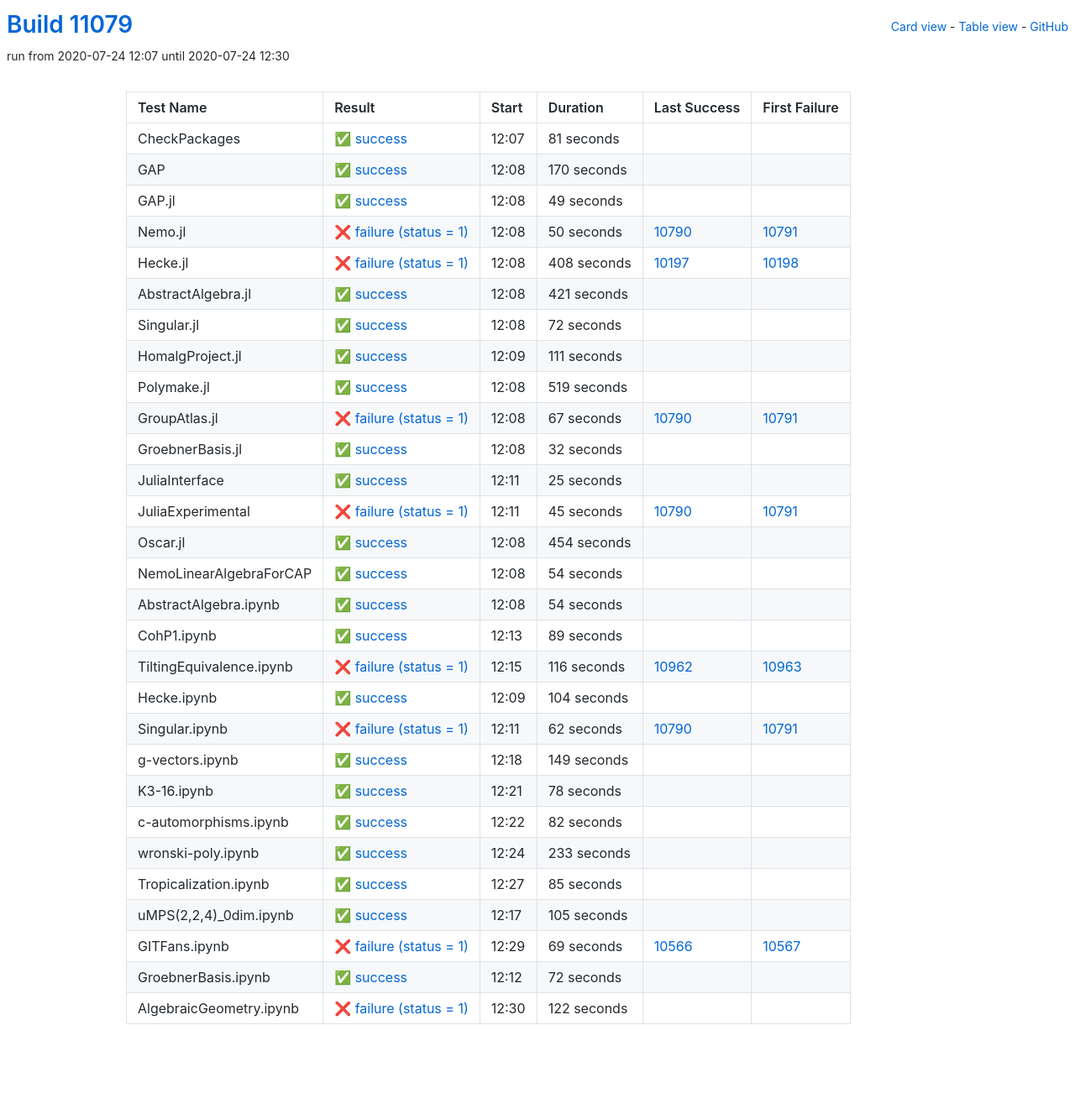
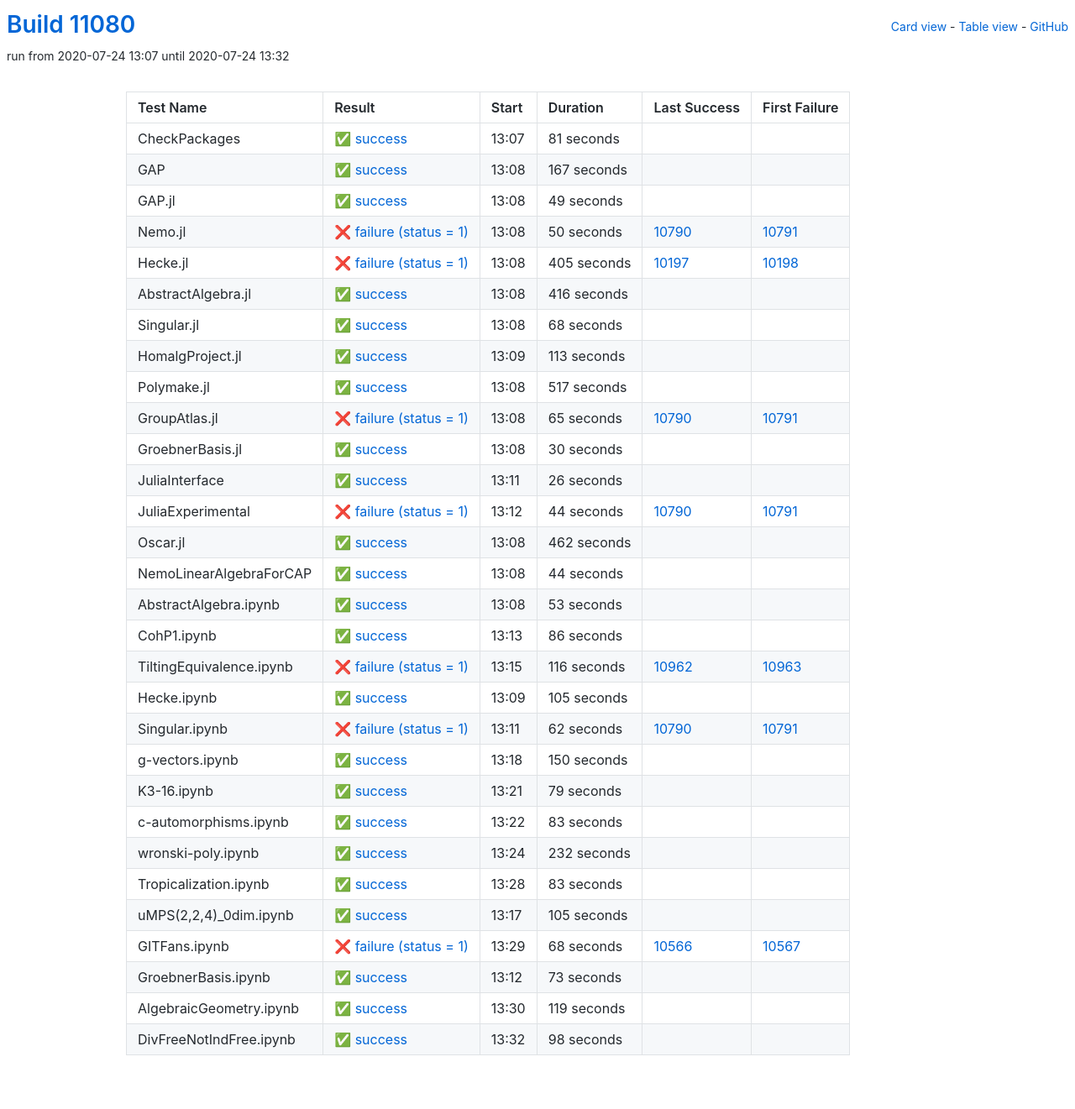
Before and after one commit to oscar-system/oscar-ci-status, a Jekyll site: the page built from table.html, in a window 1280 px wide. Shown: the whole page at 84% size. Built offline with Jekyll 4.4.1, drawn with Linux system fonts in a browser that asks for light colours; before the commit the page ends 1284 px from its top, so only the background shows below that.

Commit message:
Build #11080

```diff
--- a/_data/ci.yml
+++ b/_data/ci.yml
@@ -1,6 +1,6 @@
 ---
-build: 11079
-build_url: https://oscarci.mathematik.uni-kl.de/job/oscar/11079/
+build: 11080
+build_url: https://oscarci.mathematik.uni-kl.de/job/oscar/11080/
 job: oscar
 organization: oscar-system
 repo: oscar-ci-status
@@ -8,8 +8,8 @@
 tests:
 - name: CheckPackages
   id: checkpackages
-  log: https://oscarci.mathematik.uni-kl.de/job/oscar/11079/artifact/logs/build-11079/CheckPackages.log
-  start: 2020-07-24 12:07
+  log: https://oscarci.mathematik.uni-kl.de/job/oscar/11080/artifact/logs/build-11080/CheckPackages.log
+  start: 2020-07-24 13:07
   success: true
   exitcode: 0
   status: success
@@ -20,20 +20,20 @@
   first_failure_url:
 - name: GAP
   id: gap
-  log: https://oscarci.mathematik.uni-kl.de/job/oscar/11079/artifact/logs/build-11079/GAP.log
-  start: 2020-07-24 12:08
+  log: https://oscarci.mathematik.uni-kl.de/job/oscar/11080/artifact/logs/build-11080/GAP.log
+  start: 2020-07-24 13:08
   success: true
   exitcode: 0
   status: success
-  duration: 170
+  duration: 167
   last_success: false
   last_success_url:
   first_failure: false
   first_failure_url:
 - name: GAP.jl
   id: gap-jl
-  log: https://oscarci.mathematik.uni-kl.de/job/oscar/11079/artifact/logs/build-11079/GAP.jl.log
-  start: 2020-07-24 12:08
+  log: https://oscarci.mathematik.uni-kl.de/job/oscar/11080/artifact/logs/build-11080/GAP.jl.log
+  start: 2020-07-24 13:08
   success: true
   exitcode: 0
   status: success
@@ -44,8 +44,8 @@
   first_failure_url:
 - name: Nemo.jl
   id: nemo-jl
-  log: https://oscarci.mathematik.uni-kl.de/job/oscar/11079/artifact/logs/build-11079/Nemo.jl.log
-  start: 2020-07-24 12:08
+  log: https://oscarci.mathematik.uni-kl.de/job/oscar/11080/artifact/logs/build-11080/Nemo.jl.log
+  start: 2020-07-24 13:08
   success: false
   exitcode: 1
   status: failure
@@ -56,164 +56,164 @@
   first_failure_url: https://oscarci.mathematik.uni-kl.de/job/oscar/10791/
 - name: Hecke.jl
   id: hecke-jl
-  log: https://oscarci.mathematik.uni-kl.de/job/oscar/11079/artifact/logs/build-11079/Hecke.jl.log
-  start: 2020-07-24 12:08
+  log: https://oscarci.mathematik.uni-kl.de/job/oscar/11080/artifact/logs/build-11080/Hecke.jl.log
+  start: 2020-07-24 13:08
   success: false
   exitcode: 1
   status: failure
-  duration: 408
+  duration: 405
   last_success: 10197
   last_success_url: https://oscarci.mathematik.uni-kl.de/job/oscar/10197/
   first_failure: 10198
   first_failure_url: https://oscarci.mathematik.uni-kl.de/job/oscar/10198/
 - name: AbstractAlgebra.jl
   id: abstractalgebra-jl
-  log: https://oscarci.mathematik.uni-kl.de/job/oscar/11079/artifact/logs/build-11079/AbstractAlgebra.jl.log
-  start: 2020-07-24 12:08
+  log: https://oscarci.mathematik.uni-kl.de/job/oscar/11080/artifact/logs/build-11080/AbstractAlgebra.jl.log
+  start: 2020-07-24 13:08
   success: true
   exitcode: 0
   status: success
-  duration: 421
+  duration: 416
   last_success: false
   last_success_url:
   first_failure: false
   first_failure_url:
 - name: Singular.jl
   id: singular-jl
-  log: https://oscarci.mathematik.uni-kl.de/job/oscar/11079/artifact/logs/build-11079/Singular.jl.log
-  start: 2020-07-24 12:08
+  log: https://oscarci.mathematik.uni-kl.de/job/oscar/11080/artifact/logs/build-11080/Singular.jl.log
+  start: 2020-07-24 13:08
   success: true
   exitcode: 0
   status: success
-  duration: 72
+  duration: 68
   last_success: false
   last_success_url:
   first_failure: false
   first_failure_url:
 - name: HomalgProject.jl
   id: homalgproject-jl
-  log: https://oscarci.mathematik.uni-kl.de/job/oscar/11079/artifact/logs/build-11079/HomalgProject.jl.log
-  start: 2020-07-24 12:09
+  log: https://oscarci.mathematik.uni-kl.de/job/oscar/11080/artifact/logs/build-11080/HomalgProject.jl.log
+  start: 2020-07-24 13:09
   success: true
   exitcode: 0
   status: success
-  duration: 111
+  duration: 113
   last_success: false
   last_success_url:
   first_failure: false
   first_failure_url:
 - name: Polymake.jl
   id: polymake-jl
-  log: https://oscarci.mathematik.uni-kl.de/job/oscar/11079/artifact/logs/build-11079/Polymake.jl.log
-  start: 2020-07-24 12:08
+  log: https://oscarci.mathematik.uni-kl.de/job/oscar/11080/artifact/logs/build-11080/Polymake.jl.log
+  start: 2020-07-24 13:08
   success: true
   exitcode: 0
   status: success
-  duration: 519
+  duration: 517
   last_success: false
   last_success_url:
   first_failure: false
   first_failure_url:
 - name: GroupAtlas.jl
   id: groupatlas-jl
-  log: https://oscarci.mathematik.uni-kl.de/job/oscar/11079/artifact/logs/build-11079/GroupAtlas.jl.log
-  start: 2020-07-24 12:08
+  log: https://oscarci.mathematik.uni-kl.de/job/oscar/11080/artifact/logs/build-11080/GroupAtlas.jl.log
+  start: 2020-07-24 13:08
   success: false
   exitcode: 1
   status: failure
-  duration: 67
+  duration: 65
   last_success: 10790
   last_success_url: https://oscarci.mathematik.uni-kl.de/job/oscar/10790/
   first_failure: 10791
   first_failure_url: https://oscarci.mathematik.uni-kl.de/job/oscar/10791/
 - name: GroebnerBasis.jl
   id: groebnerbasis-jl
-  log: https://oscarci.mathematik.uni-kl.de/job/oscar/11079/artifact/logs/build-11079/GroebnerBasis.jl.log
-  start: 2020-07-24 12:08
+  log: https://oscarci.mathematik.uni-kl.de/job/oscar/11080/artifact/logs/build-11080/GroebnerBasis.jl.log
+  start: 2020-07-24 13:08
   success: true
   exitcode: 0
   status: success
-  duration: 32
+  duration: 30
   last_success: false
   last_success_url:
   first_failure: false
   first_failure_url:
 - name: JuliaInterface
   id: juliainterface
-  log: https://oscarci.mathematik.uni-kl.de/job/oscar/11079/artifact/logs/build-11079/JuliaInterface.log
-  start: 2020-07-24 12:11
+  log: https://oscarci.mathematik.uni-kl.de/job/oscar/11080/artifact/logs/build-11080/JuliaInterface.log
+  start: 2020-07-24 13:11
   success: true
   exitcode: 0
   status: success
-  duration: 25
+  duration: 26
   last_success: false
   last_success_url:
   first_failure: false
   first_failure_url:
 - name: JuliaExperimental
   id: juliaexperimental
-  log: https://oscarci.mathematik.uni-kl.de/job/oscar/11079/artifact/logs/build-11079/JuliaExperimental.log
-  start: 2020-07-24 12:11
+  log: https://oscarci.mathematik.uni-kl.de/job/oscar/11080/artifact/logs/build-11080/JuliaExperimental.log
+  start: 2020-07-24 13:12
   success: false
   exitcode: 1
   status: failure
-  duration: 45
+  duration: 44
   last_success: 10790
   last_success_url: https://oscarci.mathematik.uni-kl.de/job/oscar/10790/
   first_failure: 10791
   first_failure_url: https://oscarci.mathematik.uni-kl.de/job/oscar/10791/
 - name: Oscar.jl
   id: oscar-jl
-  log: https://oscarci.mathematik.uni-kl.de/job/oscar/11079/artifact/logs/build-11079/Oscar.jl.log
-  start: 2020-07-24 12:08
+  log: https://oscarci.mathematik.uni-kl.de/job/oscar/11080/artifact/logs/build-11080/Oscar.jl.log
+  start: 2020-07-24 13:08
   success: true
   exitcode: 0
   status: success
-  duration: 454
+  duration: 462
   last_success: false
   last_success_url:
   first_failure: false
   first_failure_url:
 - name: NemoLinearAlgebraForCAP
   id: nemolinearalgebraforcap
-  log: https://oscarci.mathematik.uni-kl.de/job/oscar/11079/artifact/logs/build-11079/NemoLinearAlgebraForCAP.log
-  start: 2020-07-24 12:08
+  log: https://oscarci.mathematik.uni-kl.de/job/oscar/11080/artifact/logs/build-11080/NemoLinearAlgebraForCAP.log
+  start: 2020-07-24 13:08
   success: true
   exitcode: 0
   status: success
-  duration: 54
+  duration: 44
   last_success: false
   last_success_url:
   first_failure: false
   first_failure_url:
 - name: AbstractAlgebra.ipynb
   id: abstractalgebra-ipynb
-  log: https://oscarci.mathematik.uni-kl.de/job/oscar/11079/artifact/logs/build-11079/AbstractAlgebra.ipynb.log
-  start: 2020-07-24 12:08
+  log: https://oscarci.mathematik.uni-kl.de/job/oscar/11080/artifact/logs/build-11080/AbstractAlgebra.ipynb.log
+  start: 2020-07-24 13:08
   success: true
   exitcode: 0
   status: success
-  duration: 54
+  duration: 53
   last_success: false
   last_success_url:
   first_failure: false
   first_failure_url:
 - name: CohP1.ipynb
   id: cohp1-ipynb
-  log: https://oscarci.mathematik.uni-kl.de/job/oscar/11079/artifact/logs/build-11079/CohP1.ipynb.log
-  start: 2020-07-24 12:13
+  log: https://oscarci.mathematik.uni-kl.de/job/oscar/11080/artifact/logs/build-11080/CohP1.ipynb.log
+  start: 2020-07-24 13:13
   success: true
   exitcode: 0
   status: success
-  duration: 89
+  duration: 86
   last_success: false
   last_success_url:
   first_failure: false
   first_failure_url:
 - name: TiltingEquivalence.ipynb
   id: tiltingequivalence-ipynb
-  log: https://oscarci.mathematik.uni-kl.de/job/oscar/11079/artifact/logs/build-11079/TiltingEquivalence.ipynb.log
-  start: 2020-07-24 12:15
+  log: https://oscarci.mathematik.uni-kl.de/job/oscar/11080/artifact/logs/build-11080/TiltingEquivalence.ipynb.log
+  start: 2020-07-24 13:15
   success: false
   exitcode: 1
   status: failure
@@ -224,20 +224,20 @@
   first_failure_url: https://oscarci.mathematik.uni-kl.de/job/oscar/10963/
 - name: Hecke.ipynb
   id: hecke-ipynb
-  log: https://oscarci.mathematik.uni-kl.de/job/oscar/11079/artifact/logs/build-11079/Hecke.ipynb.log
-  start: 2020-07-24 12:09
+  log: https://oscarci.mathematik.uni-kl.de/job/oscar/11080/artifact/logs/build-11080/Hecke.ipynb.log
+  start: 2020-07-24 13:09
   success: true
   exitcode: 0
   status: success
-  duration: 104
+  duration: 105
   last_success: false
   last_success_url:
   first_failure: false
   first_failure_url:
 - name: Singular.ipynb
   id: singular-ipynb
-  log: https://oscarci.mathematik.uni-kl.de/job/oscar/11079/artifact/logs/build-11079/Singular.ipynb.log
-  start: 2020-07-24 12:11
+  log: https://oscarci.mathematik.uni-kl.de/job/oscar/11080/artifact/logs/build-11080/Singular.ipynb.log
+  start: 2020-07-24 13:11
   success: false
   exitcode: 1
   status: failure
@@ -248,68 +248,68 @@
   first_failure_url: https://oscarci.mathematik.uni-kl.de/job/oscar/10791/
 - name: g-vectors.ipynb
   id: g-vectors-ipynb
-  log: https://oscarci.mathematik.uni-kl.de/job/oscar/11079/artifact/logs/build-11079/g-vectors.ipynb.log
-  start: 2020-07-24 12:18
+  log: https://oscarci.mathematik.uni-kl.de/job/oscar/11080/artifact/logs/build-11080/g-vectors.ipynb.log
+  start: 2020-07-24 13:18
   success: true
   exitcode: 0
   status: success
-  duration: 149
+  duration: 150
   last_success: false
   last_success_url:
   first_failure: false
   first_failure_url:
 - name: K3-16.ipynb
   id: k3-16-ipynb
-  log: https://oscarci.mathematik.uni-kl.de/job/oscar/11079/artifact/logs/build-11079/K3-16.ipynb.log
-  start: 2020-07-24 12:21
+  log: https://oscarci.mathematik.uni-kl.de/job/oscar/11080/artifact/logs/build-11080/K3-16.ipynb.log
+  start: 2020-07-24 13:21
   success: true
   exitcode: 0
   status: success
-  duration: 78
+  duration: 79
   last_success: false
   last_success_url:
   first_failure: false
   first_failure_url:
 - name: c-automorphisms.ipynb
   id: c-automorphisms-ipynb
-  log: https://oscarci.mathematik.uni-kl.de/job/oscar/11079/artifact/logs/build-11079/c-automorphisms.ipynb.log
-  start: 2020-07-24 12:22
+  log: https://oscarci.mathematik.uni-kl.de/job/oscar/11080/artifact/logs/build-11080/c-automorphisms.ipynb.log
+  start: 2020-07-24 13:22
   success: true
   exitcode: 0
   status: success
-  duration: 82
+  duration: 83
   last_success: false
   last_success_url:
   first_failure: false
   first_failure_url:
 - name: wronski-poly.ipynb
   id: wronski-poly-ipynb
-  log: https://oscarci.mathematik.uni-kl.de/job/oscar/11079/artifact/logs/build-11079/wronski-poly.ipynb.log
-  start: 2020-07-24 12:24
+  log: https://oscarci.mathematik.uni-kl.de/job/oscar/11080/artifact/logs/build-11080/wronski-poly.ipynb.log
+  start: 2020-07-24 13:24
   success: true
   exitcode: 0
   status: success
-  duration: 233
+  duration: 232
   last_success: false
   last_success_url:
   first_failure: false
   first_failure_url:
 - name: Tropicalization.ipynb
   id: tropicalization-ipynb
-  log: https://oscarci.mathematik.uni-kl.de/job/oscar/11079/artifact/logs/build-11079/Tropicalization.ipynb.log
-  start: 2020-07-24 12:27
+  log: https://oscarci.mathematik.uni-kl.de/job/oscar/11080/artifact/logs/build-11080/Tropicalization.ipynb.log
+  start: 2020-07-24 13:28
   success: true
   exitcode: 0
   status: success
-  duration: 85
+  duration: 83
   last_success: false
   last_success_url:
   first_failure: false
   first_failure_url:
 - name: uMPS(2,2,4)_0dim.ipynb
   id: umps-2-2-4-0dim-ipynb
-  log: https://oscarci.mathematik.uni-kl.de/job/oscar/11079/artifact/logs/build-11079/uMPS-2-2-4-_0dim.ipynb.log
-  start: 2020-07-24 12:17
+  log: https://oscarci.mathematik.uni-kl.de/job/oscar/11080/artifact/logs/build-11080/uMPS-2-2-4-_0dim.ipynb.log
+  start: 2020-07-24 13:17
   success: true
   exitcode: 0
   status: success
@@ -320,37 +320,49 @@
   first_failure_url:
 - name: GITFans.ipynb
   id: gitfans-ipynb
-  log: https://oscarci.mathematik.uni-kl.de/job/oscar/11079/artifact/logs/build-11079/GITFans.ipynb.log
-  start: 2020-07-24 12:29
+  log: https://oscarci.mathematik.uni-kl.de/job/oscar/11080/artifact/logs/build-11080/GITFans.ipynb.log
+  start: 2020-07-24 13:29
   success: false
   exitcode: 1
   status: failure
-  duration: 69
+  duration: 68
   last_success: 10566
   last_success_url: https://oscarci.mathematik.uni-kl.de/job/oscar/10566/
   first_failure: 10567
   first_failure_url: https://oscarci.mathematik.uni-kl.de/job/oscar/10567/
 - name: GroebnerBasis.ipynb
   id: groebnerbasis-ipynb
-  log: https://oscarci.mathematik.uni-kl.de/job/oscar/11079/artifact/logs/build-11079/GroebnerBasis.ipynb.log
-  start: 2020-07-24 12:12
+  log: https://oscarci.mathematik.uni-kl.de/job/oscar/11080/artifact/logs/build-11080/GroebnerBasis.ipynb.log
+  start: 2020-07-24 13:12
   success: true
   exitcode: 0
   status: success
-  duration: 72
+  duration: 73
   last_success: false
   last_success_url:
   first_failure: false
   first_failure_url:
 - name: AlgebraicGeometry.ipynb
   id: algebraicgeometry-ipynb
-  log: https://oscarci.mathematik.uni-kl.de/job/oscar/11079/artifact/logs/build-11079/AlgebraicGeometry.ipynb.log
-  start: 2020-07-24 12:30
-  success: false
-  exitcode: 1
-  status: failure
-  duration: 122
+  log: https://oscarci.mathematik.uni-kl.de/job/oscar/11080/artifact/logs/build-11080/AlgebraicGeometry.ipynb.log
+  start: 2020-07-24 13:30
+  success: true
+  exitcode: 0
+  status: success
+  duration: 119
   last_success: false
   last_success_url:
   first_failure: false
   first_failure_url:
+- name: DivFreeNotIndFree.ipynb
+  id: divfreenotindfree-ipynb
+  log: https://oscarci.mathematik.uni-kl.de/job/oscar/11080/artifact/logs/build-11080/DivFreeNotIndFree.ipynb.log
+  start: 2020-07-24 13:32
+  success: true
+  exitcode: 0
+  status: success
+  duration: 98
+  last_success: false
+  last_success_url:
+  first_failure: false
+  first_failure_url:
--- a/_data/github.yml
+++ b/_data/github.yml
@@ -28,3 +28,4 @@
 GroebnerBasis.ipynb: https://github.com/ederc/GroebnerBasisNotebooks
 TiltingEquivalence.ipynb: https://github.com/homalg-project/CapHomalgNotebooks
 AlgebraicGeometry.ipynb: https://github.com/oscar-system/OSCARBinder
+DivFreeNotIndFree.ipynb: https://github.com/homalg-project/CapHomalgNotebooks
--- a/assets/css/cards.css
+++ b/assets/css/cards.css
@@ -99,3 +99,7 @@
 .tiltingequivalence-ipynb h3 {
   font-size:1.3em !important
 }
+
+divfreenotindfree-ipynb {
+  font-size:1.6em !important
+}
```
Also changed, not shown: README.md.
